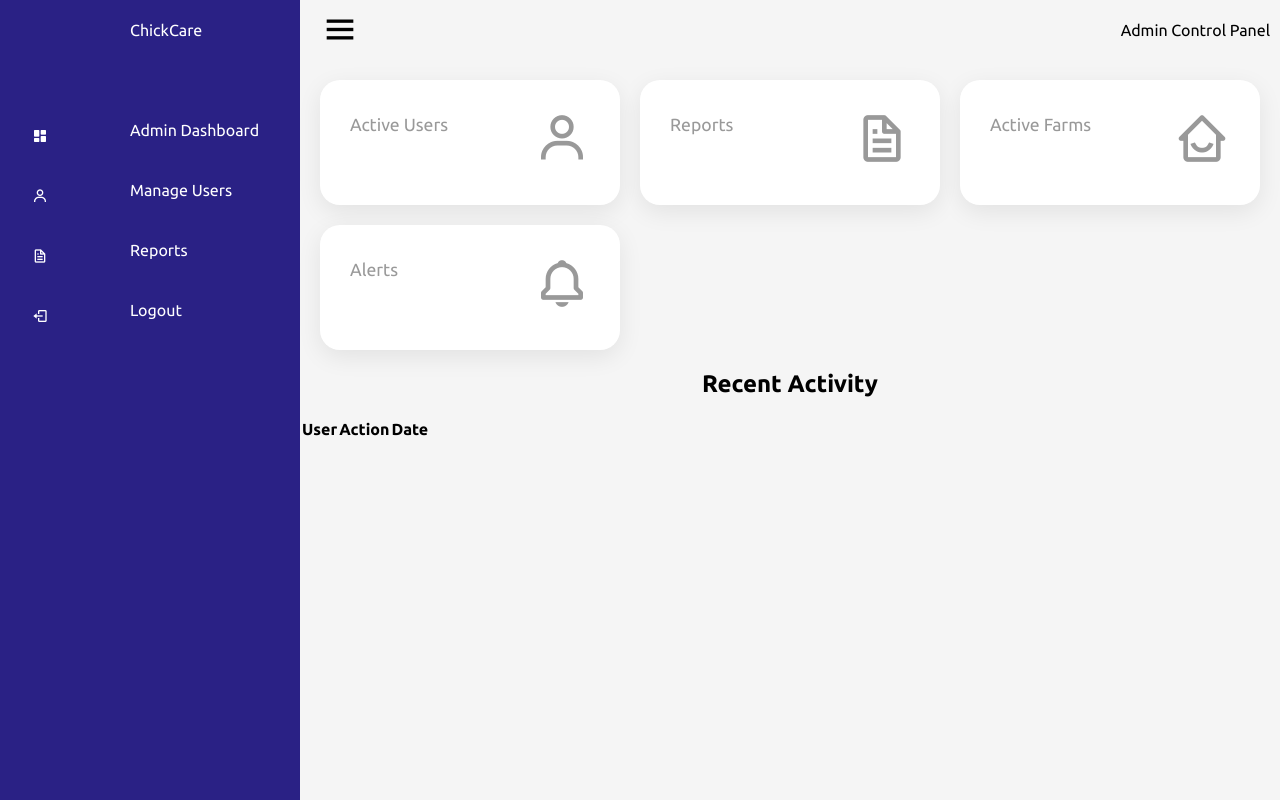
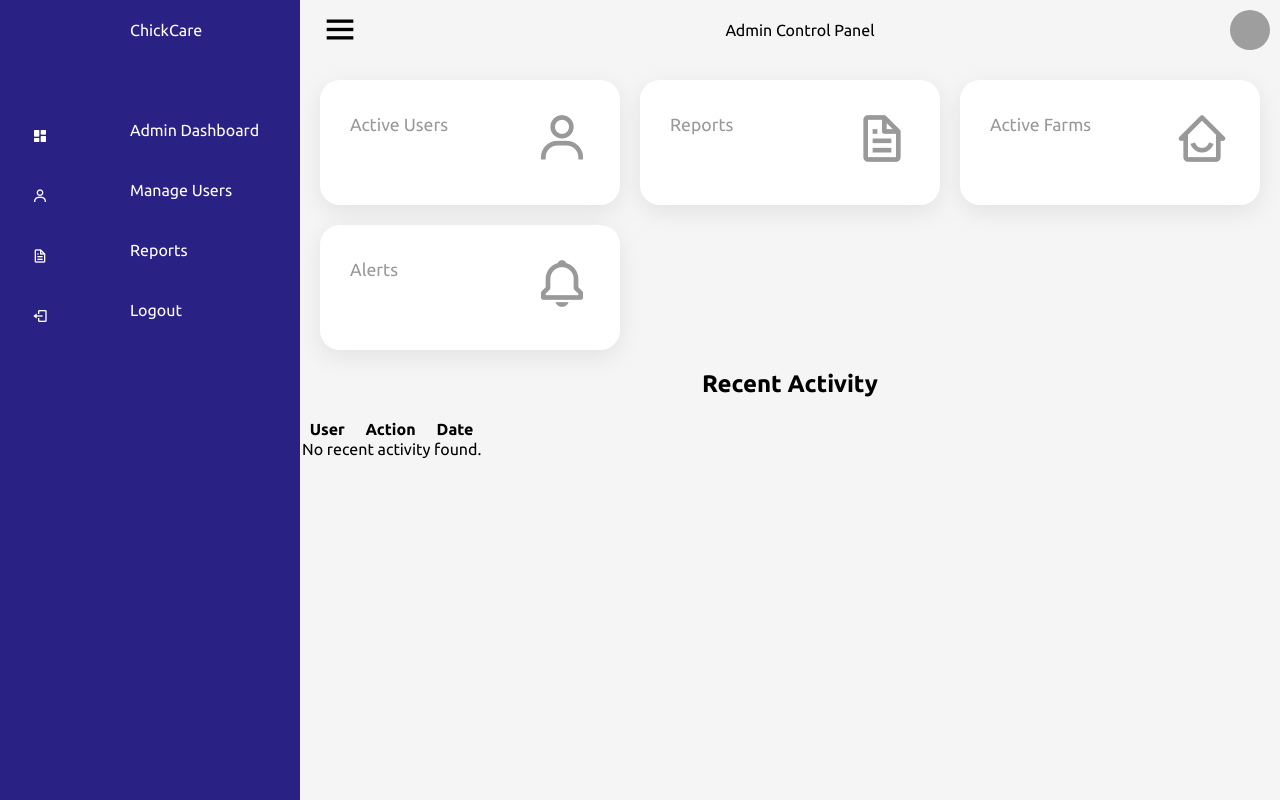
Before and after one commit to leileiloop/chickcare, a Flask app: page /admin-dashboard in a window 1280 px wide. Run offline with Flask 3, Linux system fonts and the light colour scheme; the visitor is signed in with stand-in values (Sample User, id 1); lists and menus that the app fills with data are empty; parts of the project's set-up code (start-up, migrations or seed data) failed here and were passed over; some libraries are stand-ins or nearby versions; grey boxes are pictures that could not be loaded.

Commit message:
Update admin-dashboard.html

```diff
--- a/templates/admin-dashboard.html
+++ b/templates/admin-dashboard.html
@@ -16,7 +16,7 @@
 </head>
 <body>
   <div class="container">
-    <!-- ================= Navigation ================= -->
+    <!-- ================== Navigation ================= -->
     <div class="navigation">
       <ul>
         <li>
@@ -58,6 +58,9 @@
       <div class="topbar">
         <div class="toggle"><i class="bx bx-menu"></i></div>
         <div class="title">Admin Control Panel</div>
+        <div class="user">
+          <img src="{{ url_for('static', filename='imgs/user.jpg') }}" alt="User Avatar" />
+        </div>
       </div>
 
       <!-- Dashboard Cards -->
@@ -111,6 +114,7 @@
               </tr>
             </thead>
             <tbody>
+              {% if recent_activities %}
                 {% for activity in recent_activities %}
                 <tr>
                   <td>{{ activity.user }}</td>
@@ -118,6 +122,11 @@
                   <td>{{ activity.date }}</td>
                 </tr>
                 {% endfor %}
+              {% else %}
+                <tr>
+                  <td colspan="3" style="text-align:center;">No recent activity found.</td>
+                </tr>
+              {% endif %}
             </tbody>
           </table>
         </div>
@@ -125,7 +134,7 @@
     </div>
   </div>
 
-  <!-- ======= Scripts ======= -->
+  <!-- JS -->
   <script>
     // Sidebar toggle
     const toggle = document.querySelector('.toggle');
```
Lines whose indentation alone changed are shown as unchanged.
